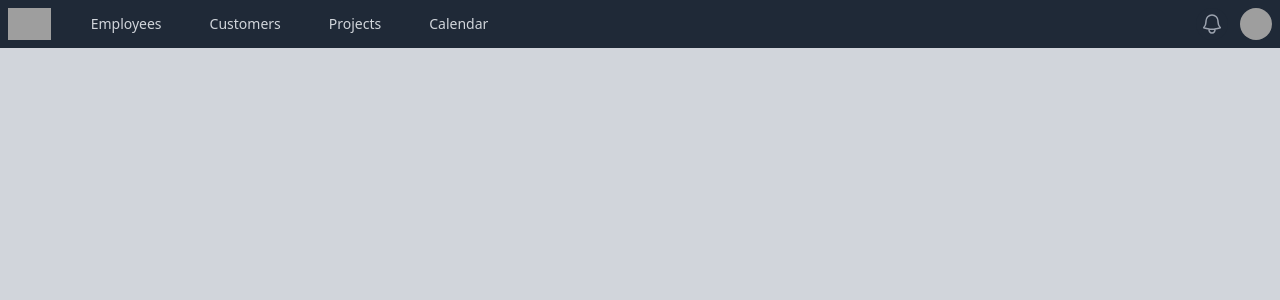
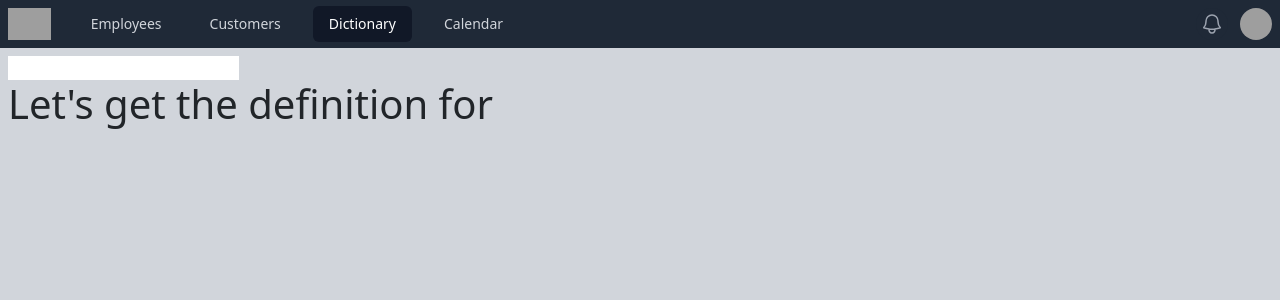
Before and after one commit to MattBoneo-30/react, a React (Create React App) app: page /dictionary in a window 1280 px wide. Shown: the top 300 px of the page. Built offline with nearby package versions, Linux system fonts and the light colour scheme; grey boxes are pictures that could not be loaded.

Commit message:
" Update Proper Website"

```diff
--- a/src/App.js
+++ b/src/App.js
@@ -8,6 +8,7 @@
 import Employees from './Pages/Employees';
 import { BrowserRouter, Routes, Route } from 'react-router-dom';
 import Customers from './Pages/Customers';
+import Dictionary from './components/Dictionary';
 
 function App() {
 
@@ -16,7 +17,7 @@
       <Header>
         <Routes>
           <Route path='/employees' element={<Employees />} />
-
+          <Route path='/dictionary' element={<Dictionary />} />
           <Route path='/customers' element={<Customers />} />
         </Routes>
       </Header>
--- /dev/null
+++ b/src/components/Dictionary.jsx
@@ -0,0 +1,19 @@
+import {useState} from 'react';
+
+export default function Dictionary() {
+    const [word, setWord] = useState();
+
+    return (
+        <>
+            <input
+                type='text'
+                onChange={(e) => {
+                    setWord(e.target.value);
+            }}
+        />
+            <h1>Let's get the definition for {word}</h1>
+
+        </>
+    )
+
+}
--- a/src/components/Header.js
+++ b/src/components/Header.js
@@ -5,7 +5,7 @@
 const navigation = [
     { name: 'Employees', href: '/Employees' },
     { name: 'Customers', href: '/Customers' },
-    { name: 'Projects', href: '/other' },
+    { name: 'Dictionary', href: '/Dictionary' },
     { name: 'Calendar', href: '/other2' },
 ]
 
```
